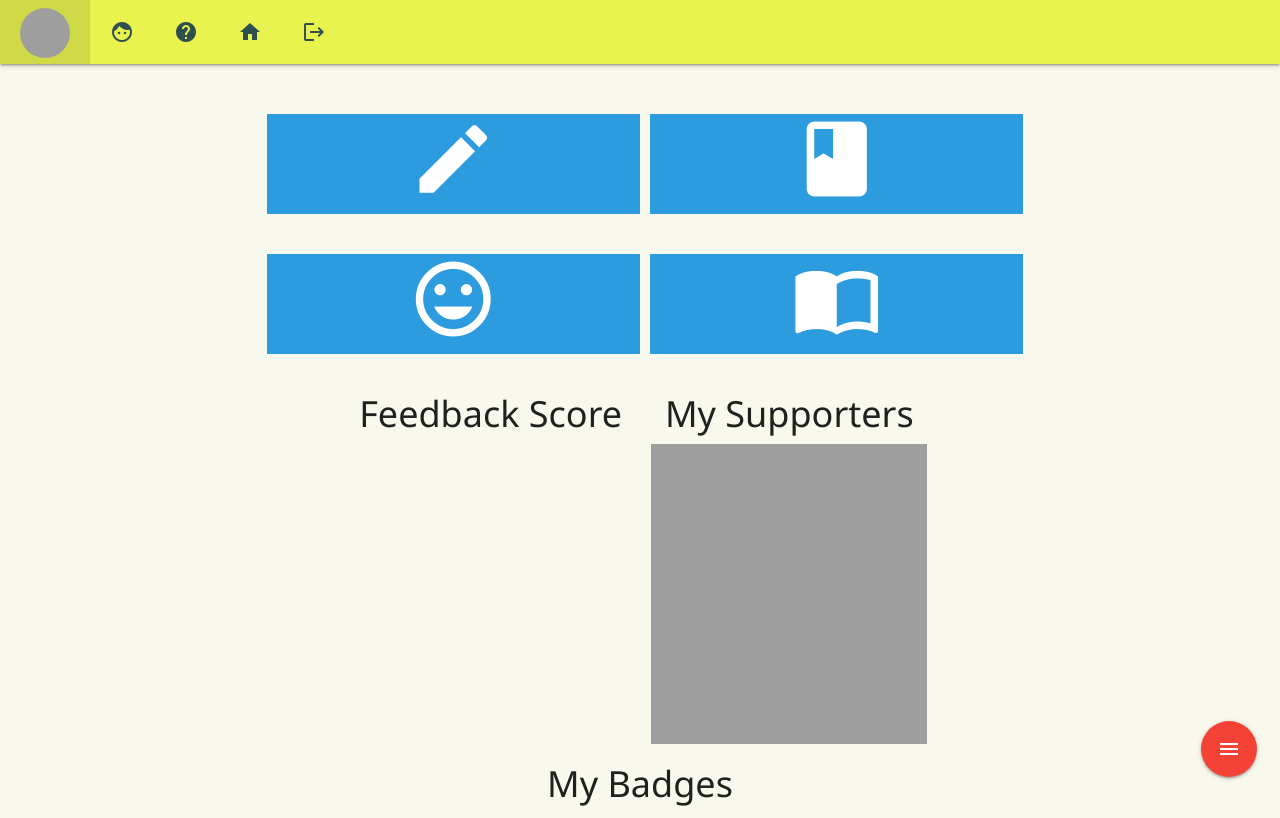
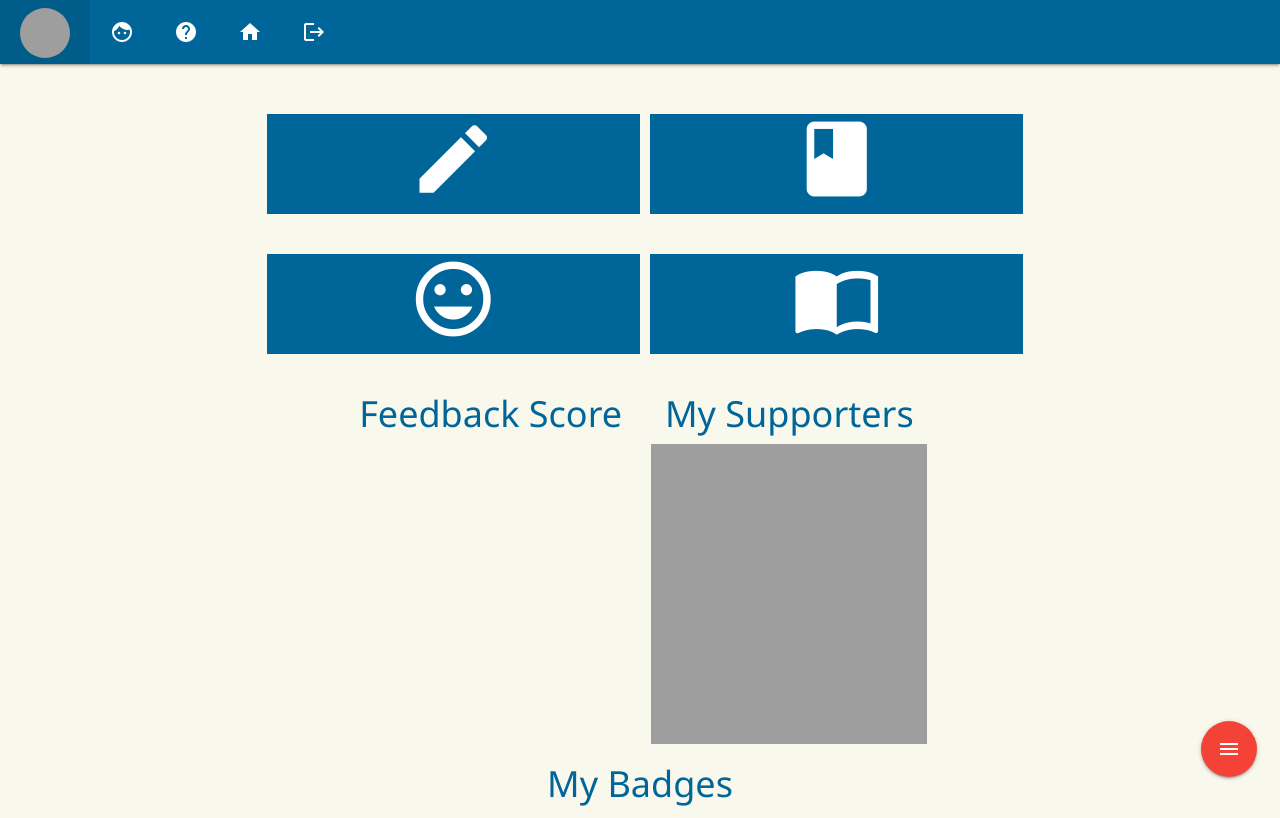
Before and after one commit to tidders2000/rmc, a Flask app: page / in a window 1280 px wide. Run offline with Flask 2, Linux system fonts and the light colour scheme; a user stored in the database is signed in; data comes from the database, SQL or seed files in the repository; some libraries are stand-ins or nearby versions; grey boxes are pictures that could not be loaded.

Commit message:
colour scheeme changed

```diff
--- a/static/css/style.css
+++ b/static/css/style.css
@@ -10,7 +10,7 @@ body, html {
 }
 
 h5 h1{
-    color:#778899;
+    color:#006699;
     font-weight: bold;
 }
 @-ms-viewport{
@@ -54,11 +54,11 @@ h5 h1{
 }
 /*............. nav..............   */
 nav{
-    background-color: #E8F34F;
+    background-color: 	#006699;
 }
 
 ul li a {
-    color:#2F4F4F;
+    color:#ffffff;
 }
 
 
@@ -66,14 +66,14 @@ ul li a {
 
 
 .logo{
-     color:#2F4F4F;
+     color:#ffffff;
 }
 /*............. login..............   */
 
-.input-text label, .signin label{
+.input-text label, .signin label {
     font-family: sans-serif;
     font-size: 20px;
-    color:orange;
+    color:#006699;
     text-transform: uppercase;
 
 }
@@ -86,7 +86,7 @@ ul li a {
 
 .button{
 
-    background-color: orange;
+    background-color: #006699;
     width:100px;
     height:35px;
     color:white;
@@ -98,7 +98,7 @@ ul li a {
 
 .button:hover{
     background-color: white;
-    color:orange;
+    color:#006699;
 }
 
 .box{
@@ -115,7 +115,7 @@ ul li a {
 
     height: 100px;
     width: 100px;
-    background-color:#2C9CDE;
+    background-color:#006699;
     margin:10px;
     text-align: center;
     color: #ffffff;
@@ -166,7 +166,7 @@ ul li a {
 .input-field label{
         font-family: sans-serif;
     font-size: 20px;
-    color:orange;
+    color:	#003366;
     text-transform: uppercase;
 }
 
@@ -192,6 +192,7 @@ ul li a {
 .feedback_score{
     text-align: center;
     font-size: 100px;
+    color: black;
 
 }
 
@@ -206,6 +207,16 @@ ul li a {
    background-color: grey;
 }
 
+.center{
+    color: #006699;
+}
+
+.profile_image{
+     padding-top:10px;
+ }
+
+
+
 /*............media rules..............   */
 
 @media screen and (min-width: 350px) {
@@ -214,3 +225,10 @@ ul li a {
  padding-right: 5px;
 }
 }
+
+@media screen and (max-width: 376px) {
+    .profile_image{
+     height: 200px;
+   ;
+ }
+}
--- a/templates/index.html
+++ b/templates/index.html
@@ -34,7 +34,7 @@
 
                 <div class="input-submit">
                     <input type="submit" value="Submit" class="button"></div><br>
-                <a href="{{ url_for('signup') }}">Not a Member?</a>
+
                <!-- flashed messages from flask-->
                 <div class="messages">
 
```
